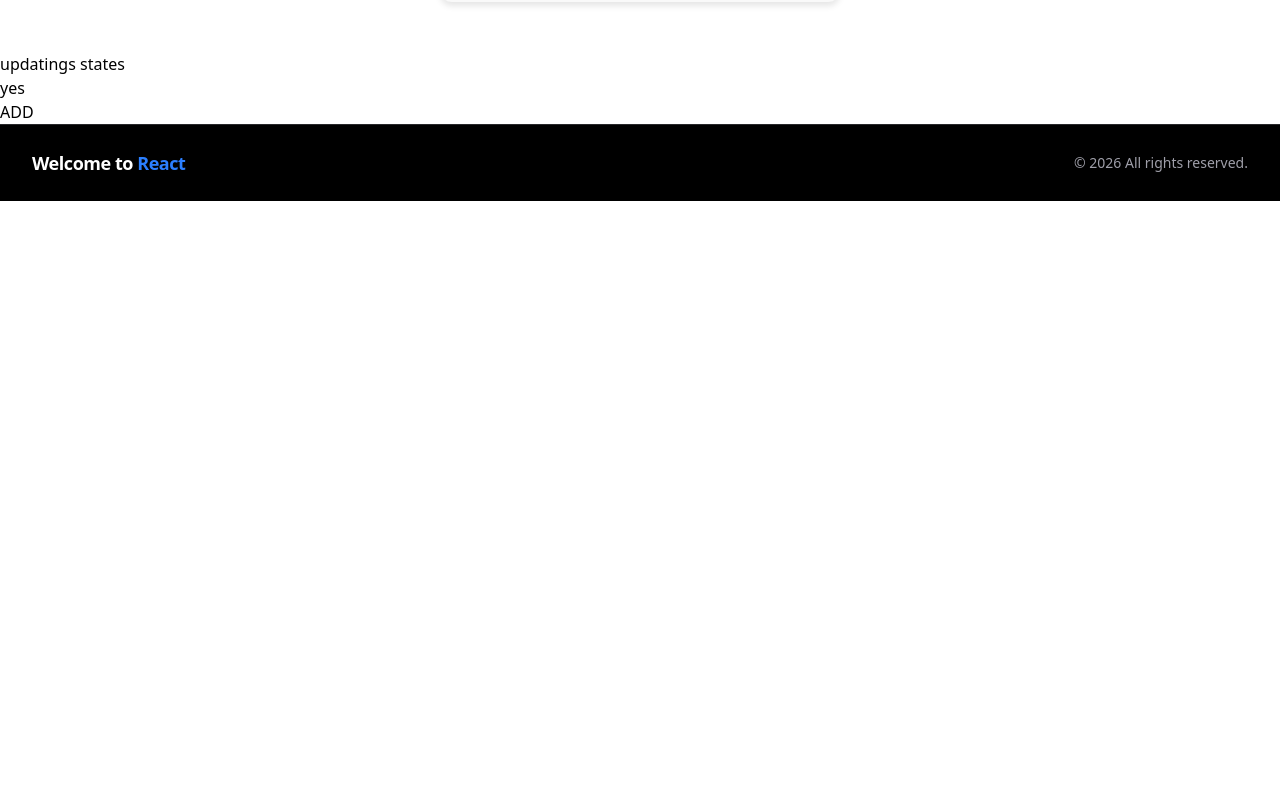
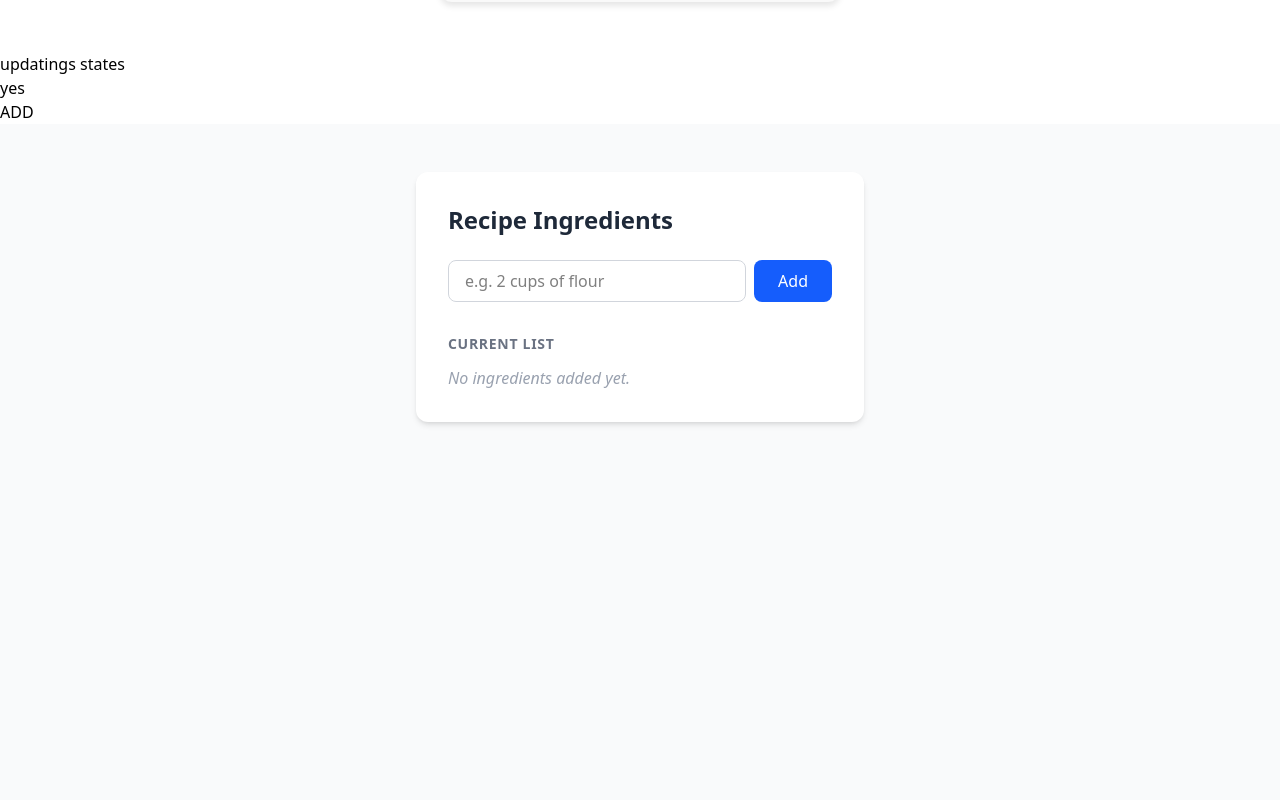
Before and after one commit to wainaina-mwangi/New-pro, a React (Vite) app: page / in a window 1280 px wide. Shown: the part 2700-3500 px from the top of the page. Before the commit the page ends 2901 px from the top, so only its background shows below. Built offline with nearby package versions, Linux system fonts and the light colour scheme.

Commit message:
working with react-19 forms e.g using useRef to reset

```diff
--- a/src/App.jsx
+++ b/src/App.jsx
@@ -10,6 +10,7 @@ import Entry from './components/Entry'
 import State from './components/State'
 import TernaryOperator from "./components/TernaryOperator";
 import ComplexState from './components/ComplexState'
+import Forms from './components/Forms'
 import CopyRight from './components/CopyRight'
 import { useState, useEffect } from 'react'
 
@@ -60,6 +61,7 @@ function App() {
     <State/>
     <TernaryOperator/>
     <ComplexState/>
+    <Forms/>
     <CopyRight/>
 
     </>
--- a/src/components/ComplexState.jsx
+++ b/src/components/ComplexState.jsx
@@ -7,7 +7,9 @@ const allFavouriteThings = ["English","maths","Biology","Chemistry"]
 const thingsElement = myFavouriteThings.map(thing=> <p key={thing}>{thing}</p>)
 
 function addFavouriteThing() {
-    setMyFavouriteThings(prevFavThings =>[...prevFavThings,"test"])
+    setMyFavouriteThings(prevFavThings =>[...prevFavThings,allFavouriteThings.indexOf(0)])
+
+
 }
 
   return (
--- /dev/null
+++ b/src/components/Forms.jsx
@@ -0,0 +1,71 @@
+import React, { useState, useRef } from "react";
+
+function Forms() {
+  const [ingredients, setIngredients] = useState([]);
+  const formRef = useRef(null); // Reference to reset the form
+
+  function addIngredient(formData) {
+    const newIngredient = formData.get("ingredientName");
+
+    if (newIngredient && newIngredient.trim() !== "") {
+      setIngredients((prev) => [...prev, newIngredient]);
+      formRef.current?.reset(); // Clears the input field after adding
+    }
+  }
+ // This is the new method in react 19 on how to deal with forms
+  return (
+    <div className="min-h-screen bg-gray-50 py-12 px-4">
+      <div className="max-w-md mx-auto bg-white rounded-xl shadow-md overflow-hidden p-8">
+
+        <h2 className="text-2xl font-bold text-gray-800 mb-6">
+          Recipe Ingredients
+        </h2>
+
+        {/* Form with Tailwind Flexbox */}
+        <form
+          ref={formRef}
+          action={addIngredient}
+          className="flex gap-2 mb-8"
+        >
+          <input
+            type="text"
+            name="ingredientName"
+            placeholder="e.g. 2 cups of flour"
+            className="flex-1 px-4 py-2 border border-gray-300 rounded-lg focus:outline-none focus:ring-2 focus:ring-blue-500 focus:border-transparent transition-all"
+          />
+          <button
+            type="submit"
+            className="bg-blue-600 hover:bg-blue-700 text-white font-medium px-6 py-2 rounded-lg transition-colors active:scale-95"
+          >
+            Add
+          </button>
+        </form>
+
+        {/* Ingredients List */}
+        <div className="space-y-3">
+          <h3 className="text-sm font-semibold text-gray-500 uppercase tracking-wider">
+            Current List
+          </h3>
+          {ingredients.length === 0 ? (
+            <p className="text-gray-400 italic">No ingredients added yet.</p>
+          ) : (
+            <ul className="divide-y divide-gray-100">
+              {ingredients.map((item, index) => (
+                <li
+                  key={index}
+                  className="py-3 text-gray-700 flex items-center gap-2"
+                >
+                  <span className="h-2 w-2 bg-blue-400 rounded-full"></span>
+                  {item}
+                </li>
+              ))}
+            </ul>
+          )}
+        </div>
+
+      </div>
+    </div>
+  );
+}
+
+export default Forms;
```
